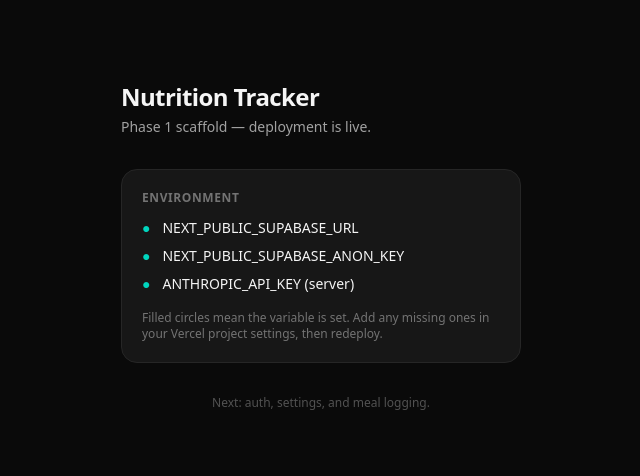
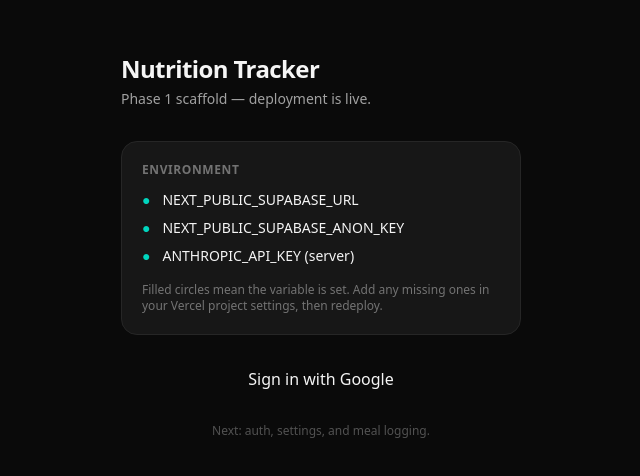
Before and after one commit to schnabs27/fitapp, a Next.js app: page / in a window 1280 px wide. Shown: the part 154-630 px from the top of the page, without its empty margins (319-959 px from the left). Built offline with nearby package versions, Linux system fonts and the light colour scheme; no server answers.

Commit message:
Add GoogleSignInButton to homepage

```diff
--- a/src/app/page.tsx
+++ b/src/app/page.tsx
@@ -1,6 +1,8 @@
 // Temporary status page. Confirms the GitHub → Vercel pipeline works and
 // that environment variables are wired up. Gets replaced by the Today
 // dashboard in a later Phase 1 step.
+
+import GoogleSignInButton from "./auth/GoogleSignInButton";
 
 function StatusRow({ label, ok }: { label: string; ok: boolean }) {
   return (
@@ -47,6 +49,10 @@ export default function Home() {
         </p>
       </section>
 
+      <div className="flex justify-center">
+        <GoogleSignInButton />
+      </div>
+
       <p className="text-center text-xs text-neutral-600">
         Next: auth, settings, and meal logging.
       </p>
```
